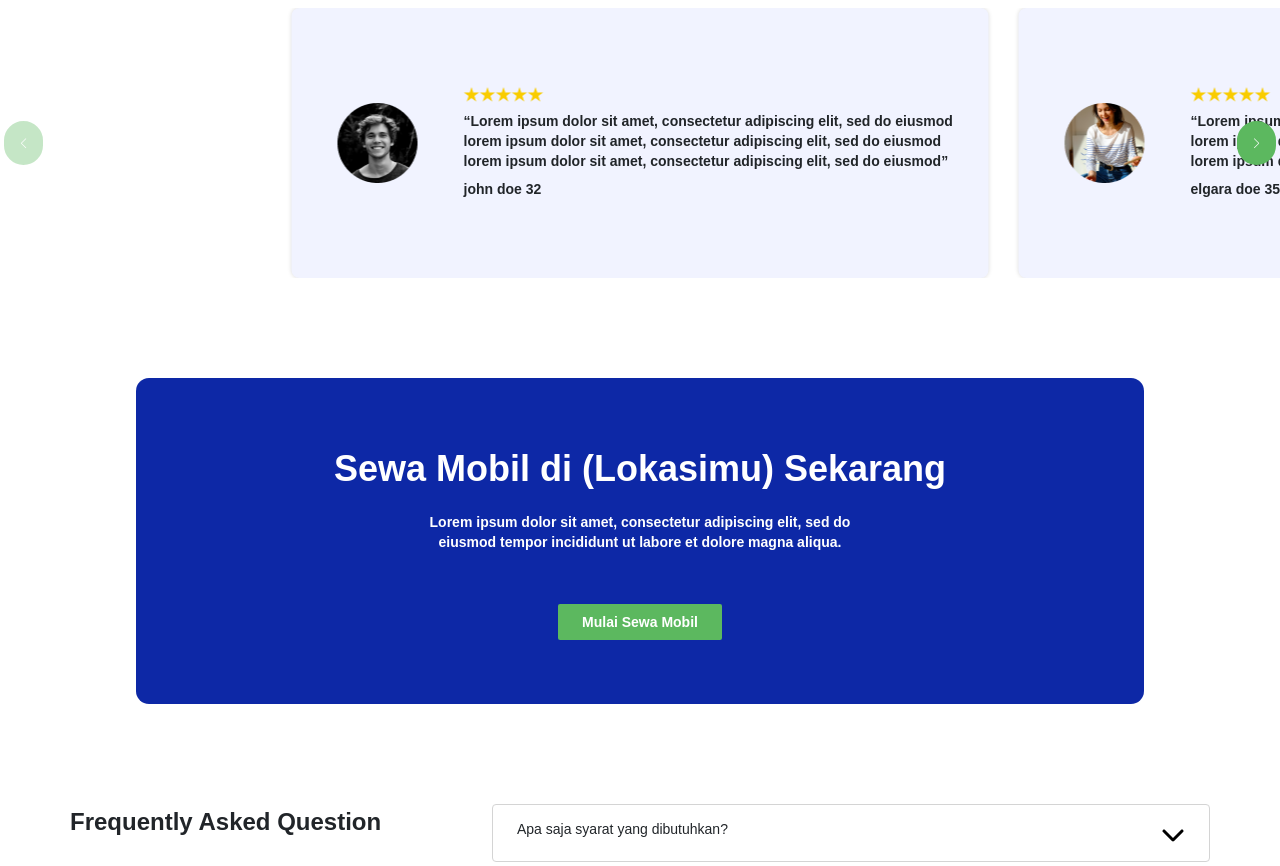
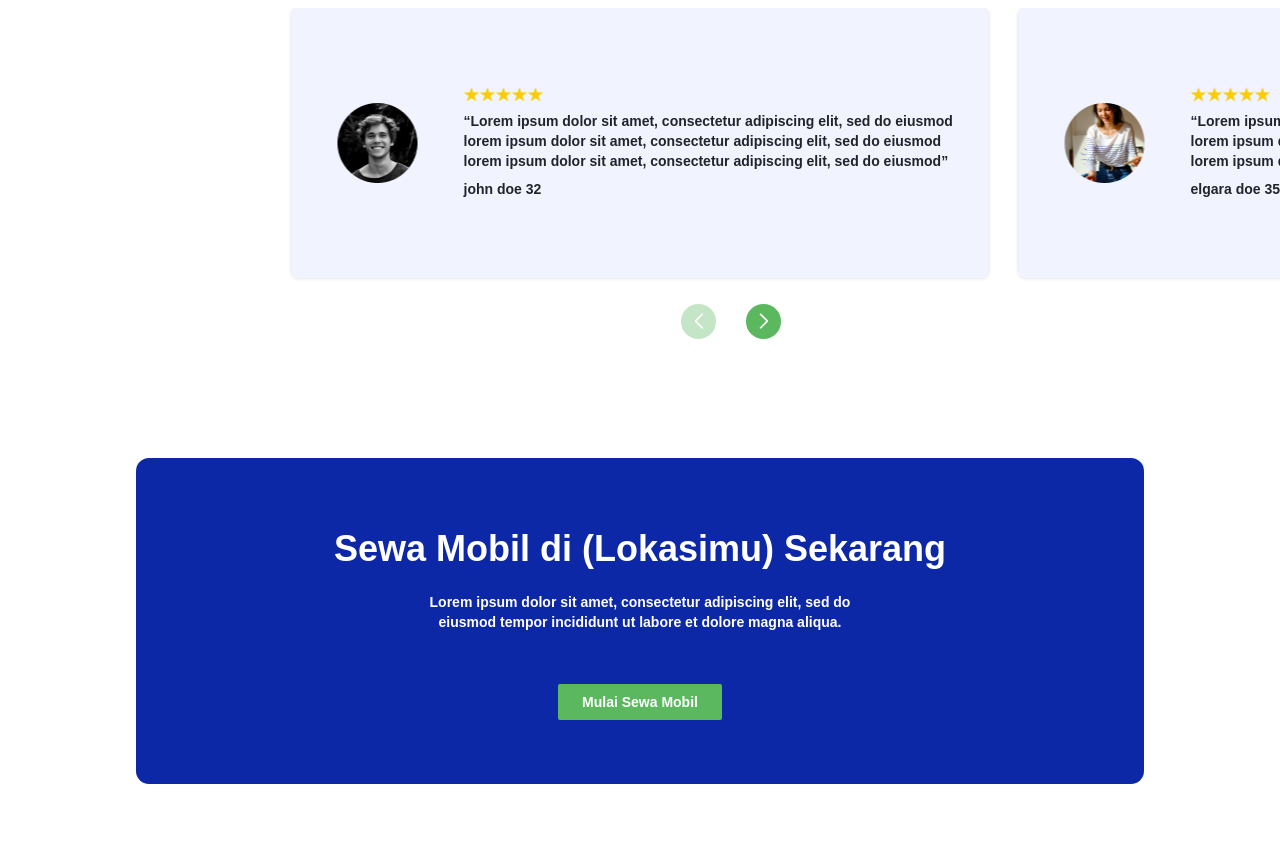
Before and after one commit to Elgara5364/F-FER23001028_14_Ste_Challenge_Gold, a React (Vite) app: page / in a window 1280 px wide. Shown: the part 1600-2466 px from the top of the page. Built offline with nearby package versions, Linux system fonts and the light colour scheme.

Commit message:
fix navigation in testimonial component on home page

```diff
--- a/src/components/CTA/index.jsx
+++ b/src/components/CTA/index.jsx
@@ -12,7 +12,7 @@ const Cta = () => {
           eiusmod tempor incididunt ut labore et dolore magna aliqua.
         </p>
         <Link to={"/cars-search"}>
-          <p>Mulai Sewa Mobil </p>
+          <button>Mulai Sewa Mobil </button>
         </Link>
       </div>
     </div>
--- a/src/components/CTA/style.css
+++ b/src/components/CTA/style.css
@@ -51,13 +51,16 @@
   color: white;
 }
 
-.cta-banner .container p {
+.cta-banner .container button {
   font-size: 14px;
   font-weight: 700;
   line-height: 20px; /* 142.857% */
+  background-color: #5cb85f;
+  border: none;
+  color: white;
 }
 
-.cta-banner .container a p {
+.cta-banner .container a button {
   margin: 0;
 }
 
--- a/src/components/Testimonial/style.css
+++ b/src/components/Testimonial/style.css
@@ -2,7 +2,7 @@
   max-width: 1920px;
   overflow: hidden;
   text-align: center;
-  margin: 0 auto 100px;
+  margin: 0 auto 90px;
 }
 
 .testimony h2 {
@@ -15,11 +15,6 @@
 
 .testimony .tdesc {
   margin-bottom: 40px;
-}
-
-.testimony .list-testy {
-  display: flex;
-  gap: 32px;
 }
 
 .testimony .list-testy .testy {
@@ -70,34 +65,49 @@
 
 /* SWIPER CODE START */
 
-.swiper {
-  width: 100%;
-  height: 100%;
-}
-
 .swiper-slide {
-  text-align: center;
-  font-size: 18px;
-  background: #fff;
+  /* text-align: center;
+  font-size: 24px;
+  background: #fff; */
 
   /* Center slide text vertically */
   flex-shrink: unset !important;
-  display: block;
+  /* display: block;
   justify-content: center;
-  align-items: center;
+  align-items: center; */
 }
 
+/* BUTTON SWIPER  */
+/* INI ATUR UKURAN TOMBOL  */
 .swiper-button-prev:after,
 .swiper-button-next:after {
-  display: inline-block;
-  /* margin-top: 24px; */
-  font-size: 10px !important;
+  font-size: 15px !important;
+  font-weight: 700;
   background-color: #5cb85f;
-  padding: 15px;
-  border-radius: 100px;
-  border: 2px solid #5cb85f;
+  padding: 10px 14px;
+  border-radius: 100%;
   color: white;
 }
+
+/* START OF POSISI TOMBOL  */
+.swiper-button-next,
+.swiper-button-prev {
+  position: relative !important;
+  margin-top: 1px !important;
+}
+
+.swiper-button-prev {
+  left: 685px !important;
+  top: 20px !important;
+}
+.swiper-button-next {
+  left: 750px !important;
+  bottom: 25px !important;
+}
+/* END OF CODE POSISI TOMBOL  */
+
+/* END OF BUTTON SWIPER  */
+/* END OF SWIPER CODE  */
 
 @media screen and (max-width: 360px) {
   .testimony .list-testy {
--- a/src/pages/CarsSearch/index.jsx
+++ b/src/pages/CarsSearch/index.jsx
@@ -8,10 +8,10 @@ import "./style.css";
 
 const CarSearch = () => {
   return (
-    <div>
+    <div className="car-search">
       {/* <h1>ini caar search</h1> */}
       <Navbar />
-      <div className="car-search">
+      <div>
         <Header />
       </div>
       <CarsSearching />
```
